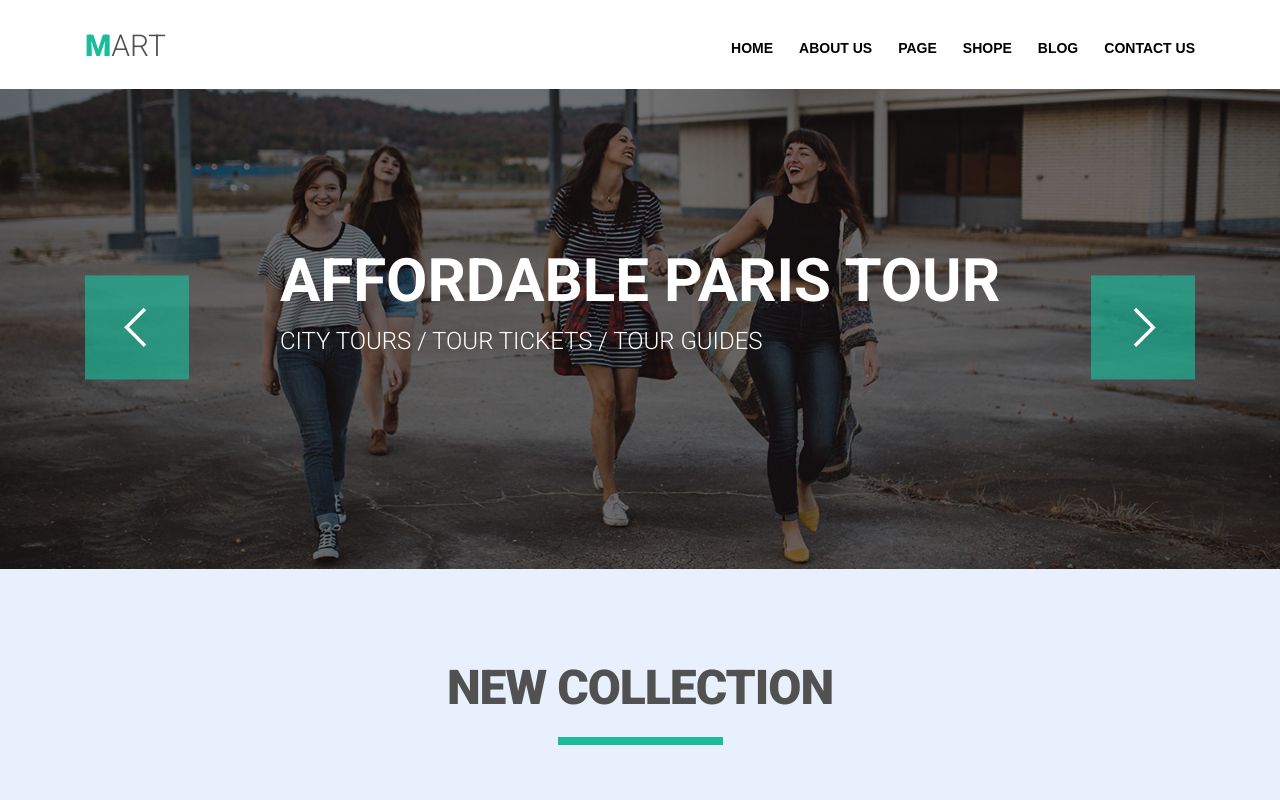
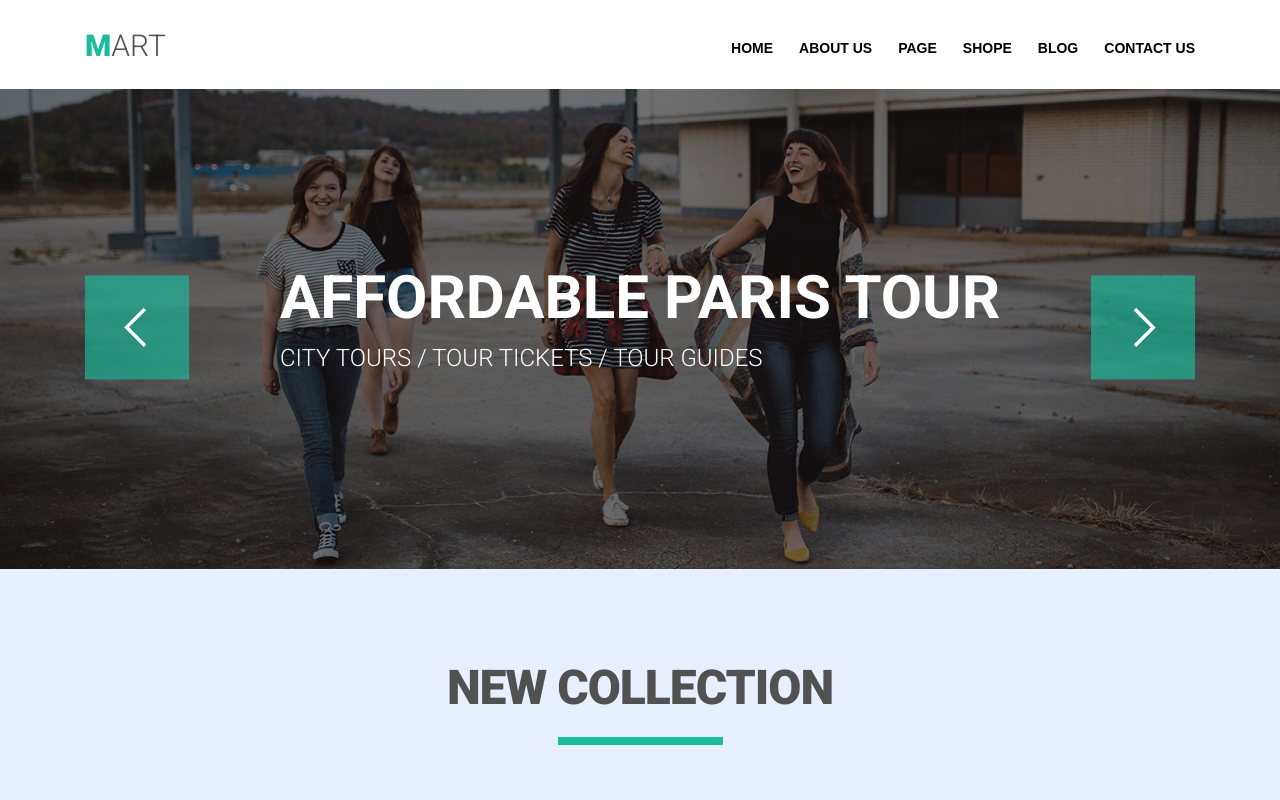
Before and after one commit to savaivanenko/module-5, a plain HTML site: page index.html in a window 1280 px wide. Shown: the top 800 px of the page. Drawn offline with nearby package versions, Linux system fonts and the light colour scheme.

Commit message:
top: calc(50% - 12px)

```diff
--- a/scss/style.scss
+++ b/scss/style.scss
@@ -107,7 +107,7 @@ header {
   left: 50%;
   margin: 0 auto;
   position: absolute;
-  top: 44%;
+  top: calc(50% - 12px);
   transform: translate(-50%, -50%);
   h2{
     text-transform: uppercase;
```
Also changed, not shown: css/style.css, 2 other files.
